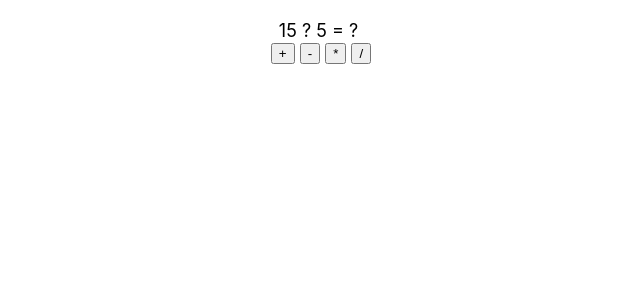
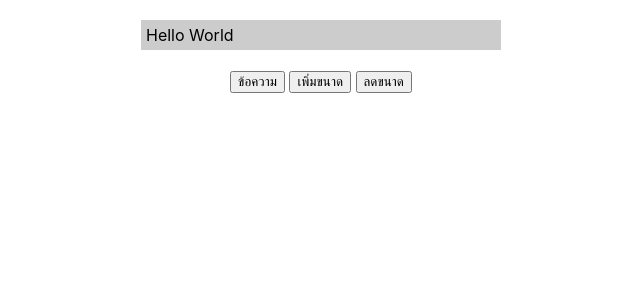
Before and after one commit to oaktnpy/app1, a React (Create React App) app: page / in a window 1280 px wide. Shown: the top 300 px of the page, without its empty margins (319-959 px from the left). Built offline with nearby package versions, Linux system fonts and the light colour scheme.

Commit message:
add state-func.js

```diff
--- a/src/App.js
+++ b/src/App.js
@@ -1,8 +1,8 @@
 import React from 'react'
-import RefsFunc from './refs-func';
+import MessageBox from './state-func';
 
 function App() {
-  return <RefsFunc/>
+  return <MessageBox/>
 }
 
 export default App;
--- /dev/null
+++ b/src/state-func.js
@@ -0,0 +1,36 @@
+import React, {useState} from 'react'
+
+export default function MessageBox() {
+    let [text, setText] = useState('Hello World')
+    let [size, setSize] = React.useState(16)
+
+    const onClickSetText = () => {
+        let t = prompt('กำหนดข้อความ')
+        if (t) {
+            setText(t)
+        }
+    }
+
+    const onClickZoomIn = () => {
+        let newSize = size + 1
+        setSize(newSize)
+    }
+
+    let msgboxStyle = {
+        display: 'inline-block',
+        width: 350,
+        fontSize: size,
+        backgroundColor: '#ccc',
+        padding: 5,
+        textAlign: 'left'
+    }
+
+    return (
+        <div style={{textAlign:'center', marginTop:20}}>
+            <div style={msgboxStyle}>{text}</div><br/><br/>
+            <button onClick={onClickSetText}>ข้อความ</button>&nbsp;
+            <button onClick={onClickZoomIn}>เพิ่มขนาด</button>&nbsp;
+            <button onClick={() => setSize(size - 1)}>ลดขนาด</button>
+        </div>
+    )
+}
```
